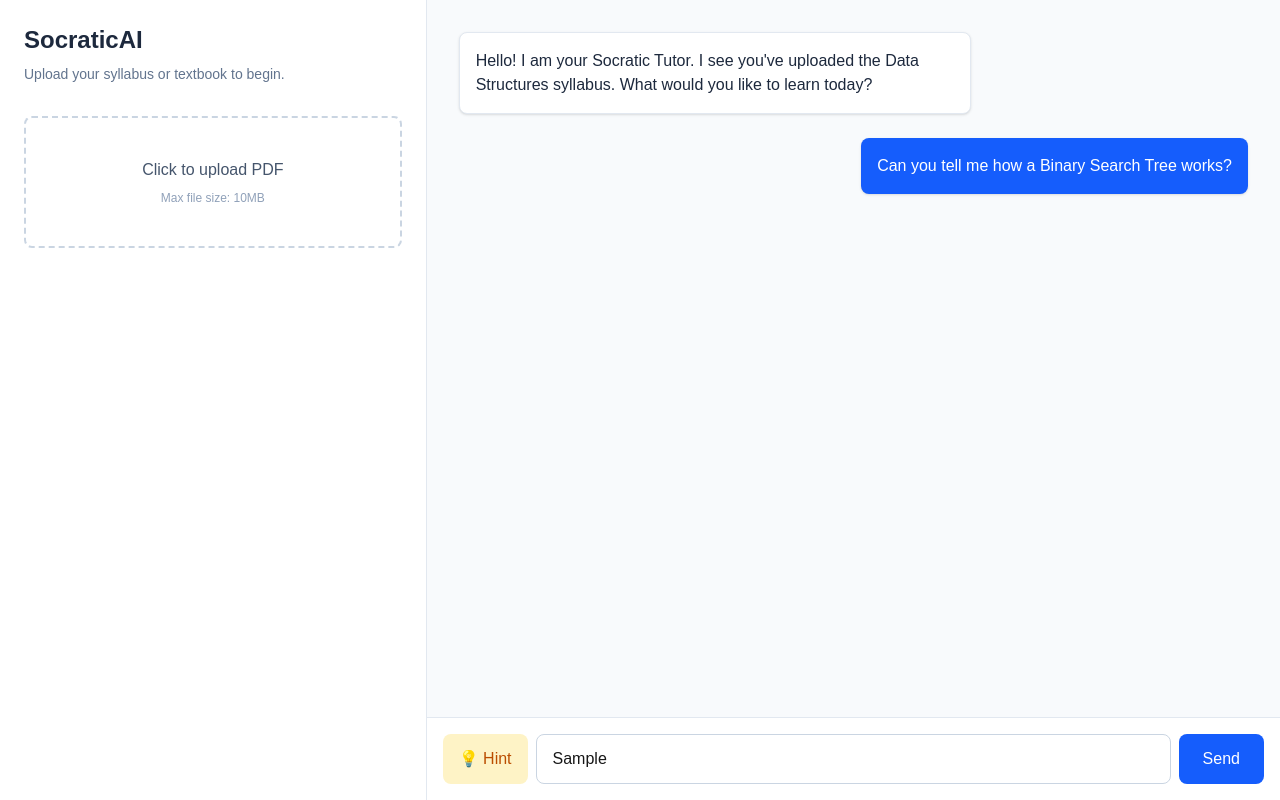
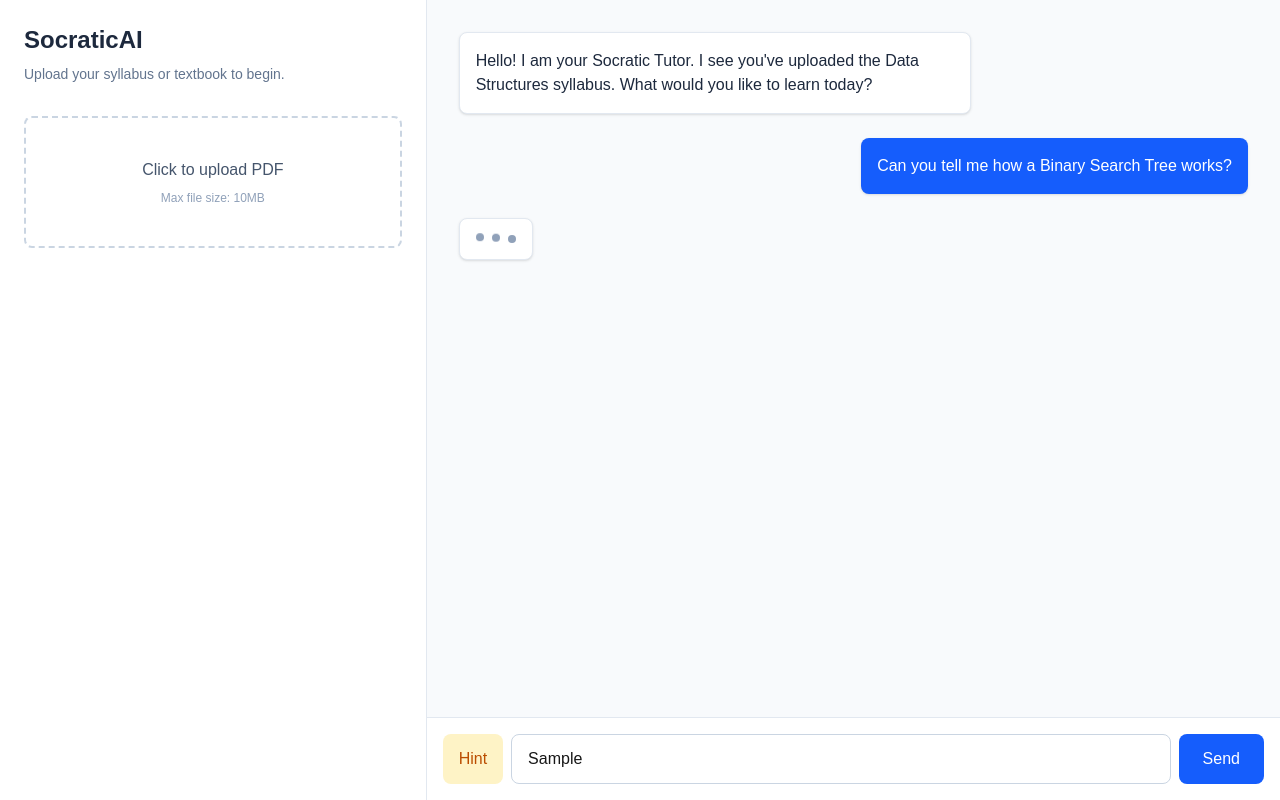
Before and after one commit to SHREYA-G-AMIN/socratic-ai-tutor, a Next.js app: page / in a window 1280 px wide. Both pictures are taken after typing "Sample" into the empty fields and a click on the button "Send". Built offline with nearby package versions, Linux system fonts and the light colour scheme.

Commit message:
feat: add typing animation

```diff
--- a/src/app/page.tsx
+++ b/src/app/page.tsx
@@ -5,6 +5,7 @@ import { useRef, useState } from "react";
 export default function Home() {
   const fileInputRef = useRef<HTMLInputElement>(null);
   const [showHint, setShowHint] = useState(false);
+  const [isLoading, setIsLoading] = useState(false);
 
   const handleUploadClick = () => {
     fileInputRef.current?.click();
@@ -19,6 +20,13 @@ export default function Home() {
 
   const handleHintClick = () => {
     setShowHint(true);
+  };
+
+  const handleSendClick = () => {
+    setIsLoading(true);
+    setTimeout(() => {
+      setIsLoading(false);
+    }, 3000);
   };
 
   return (
@@ -63,7 +71,17 @@ export default function Home() {
           {showHint && (
             <div className="flex justify-start mb-6">
               <div className="bg-amber-50 border border-amber-200 text-amber-800 p-4 rounded-lg shadow-sm max-w-lg">
-                <p>💡 Hint: Think about how a tree structure splits data into smaller halves!</p>
+                <p>Hint: Think about how a tree structure splits data into smaller halves!</p>
+              </div>
+            </div>
+          )}
+
+          {isLoading && (
+            <div className="flex justify-start mb-6">
+              <div className="bg-white border border-slate-200 p-4 rounded-lg shadow-sm flex items-center gap-2">
+                <div className="w-2 h-2 bg-slate-400 rounded-full animate-bounce"></div>
+                <div className="w-2 h-2 bg-slate-400 rounded-full animate-bounce" style={{ animationDelay: "150ms" }}></div>
+                <div className="w-2 h-2 bg-slate-400 rounded-full animate-bounce" style={{ animationDelay: "300ms" }}></div>
               </div>
             </div>
           )}
@@ -73,10 +91,10 @@ export default function Home() {
           <div className="flex gap-2 max-w-4xl mx-auto">
             <button
               onClick={handleHintClick}
-              className="bg-amber-100 text-amber-700 px-4 py-3 rounded-lg font-medium hover:bg-amber-200 transition flex items-center gap-2"
+              className="bg-amber-100 text-amber-700 px-4 py-3 rounded-lg font-medium hover:bg-amber-200 transition"
               title="Need a hint?"
             >
-              💡 Hint
+              Hint
             </button>
 
             <input
@@ -85,7 +103,10 @@ export default function Home() {
               className="flex-1 border border-slate-300 rounded-lg px-4 py-3 focus:outline-none focus:border-blue-500"
             />
 
-            <button className="bg-blue-600 text-white px-6 py-3 rounded-lg font-medium hover:bg-blue-700 transition">
+            <button
+              onClick={handleSendClick}
+              className="bg-blue-600 text-white px-6 py-3 rounded-lg font-medium hover:bg-blue-700 transition"
+            >
               Send
             </button>
           </div>
```
